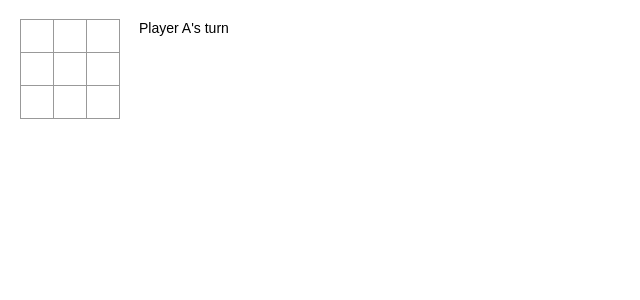
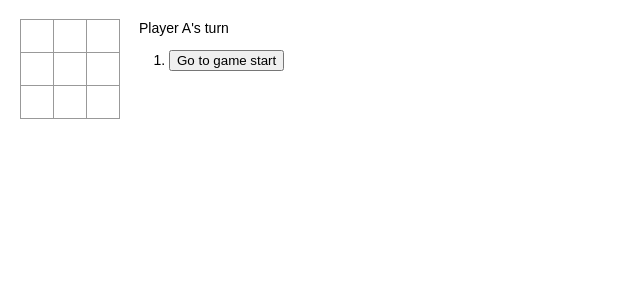
Before and after one commit to kai815/react-tutorial-typescript, a React (Create React App) app in the folder my-app/: page / in a window 1280 px wide. Shown: the top 300 px of the page, without its empty margins (0-640 px from the left). Built offline with nearby package versions, Linux system fonts and the light colour scheme.

Commit message:
show histories and move the history

```diff
--- a/my-app/src/index.tsx
+++ b/my-app/src/index.tsx
@@ -63,6 +63,7 @@
 
 interface GameStateInterface {
   history: { squares: (string | null)[] }[];
+  stepNumber: number;
   isATurn: boolean;
 }
 
@@ -75,12 +76,13 @@
           squares: Array(9).fill(null),
         },
       ],
+      stepNumber: 0,
       isATurn: true,
     };
   }
 
   handleClick(i: number) {
-    const history = this.state.history;
+    const history = this.state.history.slice(0, this.state.stepNumber + 1);
     const current = history[history.length - 1];
     const squares = current.squares.slice();
     if (calculateWinner(squares) || squares[i]) {
@@ -93,14 +95,32 @@
           squares: squares,
         },
       ]),
+      stepNumber: history.length,
       isATurn: !this.state.isATurn,
+    });
+  }
+
+  jumpTo(step: number) {
+    this.setState({
+      stepNumber: step,
+      isATurn: step % 2 === 0,
     });
   }
 
   render() {
     const history = this.state.history;
-    const current = history[history.length - 1];
+    const current = history[this.state.stepNumber];
     const winner = calculateWinner(current.squares);
+
+    const moves = history.map((step, move) => {
+      const desc = move ? 'Go to move #' + move : 'Go to game start';
+      return (
+        <li key={move}>
+          <button onClick={() => this.jumpTo(move)}>{desc}</button>
+        </li>
+      );
+    });
+
     let status;
     if (winner) {
       status = 'Winner: ' + winner;
@@ -117,7 +137,7 @@
         </div>
         <div className="game-info">
           <div>{status}</div>
-          <ol>{/* TODO */}</ol>
+          <ol>{moves}</ol>
         </div>
       </div>
     );
```
